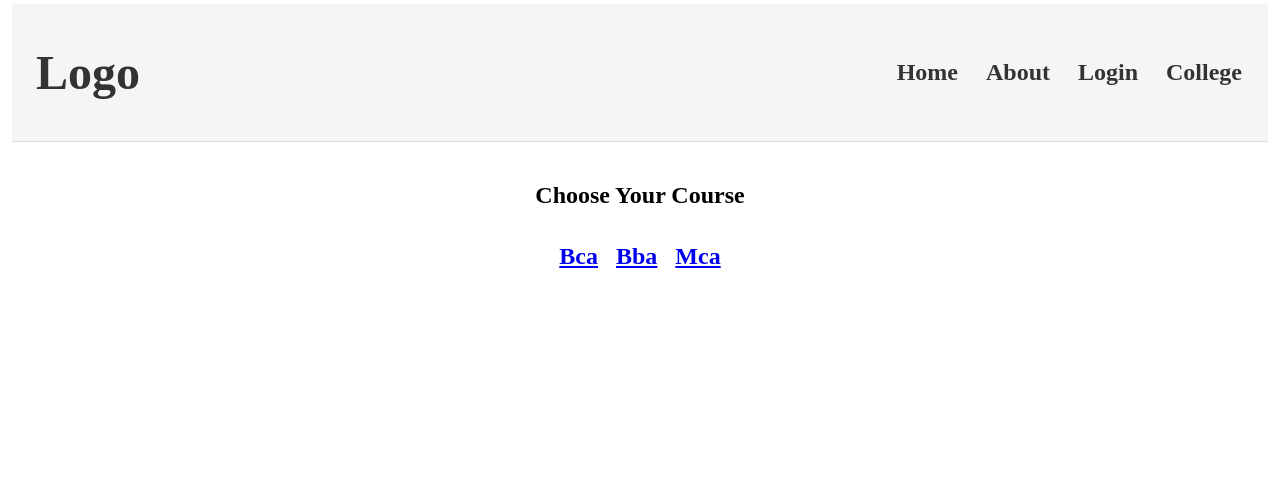
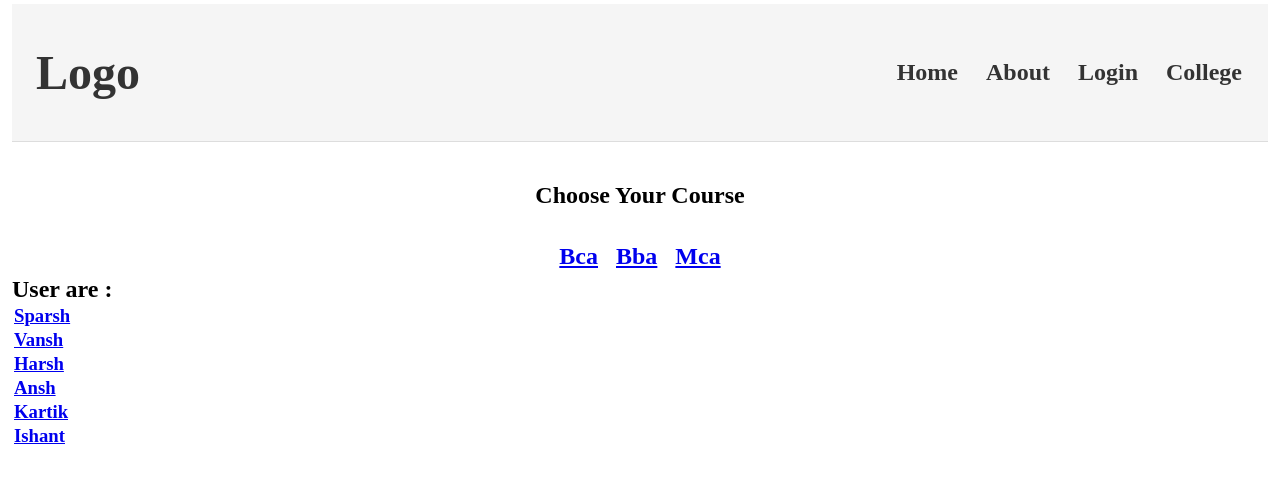
Before and after one commit to xsparsh1/React, a React (Vite) app: page /user/college in a window 1280 px wide. Shown: the top 480 px of the page. Built offline with nearby package versions, Linux system fonts and the light colour scheme.

Commit message:
Dynamic Routing in React Router

```diff
--- a/src/practice_Part_2/ReactRouter/CollegeFiles/Bba.jsx
+++ b/src/practice_Part_2/ReactRouter/CollegeFiles/Bba.jsx
@@ -4,7 +4,7 @@ export function Bba(){
     return(
         <div>
             <h2>Welcome to Bba</h2>
-            <Link to="/college"><h2>Back</h2></Link>
+            <Link to="/user/college"><h2>Back</h2></Link>
         </div>
     )
 }
--- a/src/practice_Part_2/ReactRouter/CollegeFiles/Bca.jsx
+++ b/src/practice_Part_2/ReactRouter/CollegeFiles/Bca.jsx
@@ -4,7 +4,7 @@ export function Bca(){
     return(
         <div>
             <h2>Welcome to Bca</h2>
-            <Link to="/college"><h2>Back</h2></Link>
+            <Link to="/user/college"><h2>Back</h2></Link>
         </div>
     )
 }
--- a/src/practice_Part_2/ReactRouter/CollegeFiles/College.jsx
+++ b/src/practice_Part_2/ReactRouter/CollegeFiles/College.jsx
@@ -1,4 +1,5 @@
 import {Link, Outlet} from "react-router";
+import { User } from "../DynamicRouting/User";
 
 export function College(){
     return(
@@ -12,6 +13,8 @@ export function College(){
                 <Outlet/>
             </div>
 
+            <User/>
+
         </>
     )
 }
--- a/src/practice_Part_2/ReactRouter/CollegeFiles/Mca.jsx
+++ b/src/practice_Part_2/ReactRouter/CollegeFiles/Mca.jsx
@@ -4,7 +4,7 @@ export function Mca(){
     return(
         <div>
             <h2>Welcome to Mca</h2>
-            <Link to="/college"><h2>Back</h2></Link>
+            <Link to="/user/college"><h2>Back</h2></Link>
         </div>
     )
 }
--- /dev/null
+++ b/src/practice_Part_2/ReactRouter/DynamicRouting/User.jsx
@@ -0,0 +1,24 @@
+import { Link } from "react-router"
+
+export function User(){
+
+    const UserData=[
+        {id:1,name:"Sparsh"},
+        {id:2,name:"Vansh"},
+        {id:3,name:"Harsh"},
+        {id:4,name:"Ansh"},
+        {id:5,name:"Kartik"},
+        {id:6,name:"Ishant"}
+    ]
+
+    return(
+        <>
+        <h2>User are :</h2>
+        {
+            UserData.map((item,index)=>(
+                <h3><Link to={"/user/userprofile/"+item.id}>{item.name}</Link></h3>
+            ))
+        }
+        </>
+    )
+}
--- /dev/null
+++ b/src/practice_Part_2/ReactRouter/DynamicRouting/UserDetail.jsx
@@ -0,0 +1,14 @@
+import { Link, useParams } from "react-router"
+
+export function UserDetail(){
+
+    const {id}=useParams();
+
+    return(
+        <>
+        <h2>User Details are Available</h2>
+        <h2> User Id is : {id}</h2>
+        <h3><Link to={"/user/college"}>Back</Link></h3>
+        </>
+    )
+}
--- a/src/practice_Part_2/ReactRouter/Routing.jsx
+++ b/src/practice_Part_2/ReactRouter/Routing.jsx
@@ -7,6 +7,7 @@ import { College } from "./CollegeFiles/College";
 import { Bca } from "./CollegeFiles/Bca";
 import { Bba } from "./CollegeFiles/Bba";
 import { Mca } from "./CollegeFiles/Mca";
+import { UserDetail } from "./DynamicRouting/UserDetail";
 
 export function Routing(){
     return(
@@ -19,6 +20,7 @@ export function Routing(){
                 <Route path="about" element={<About/>}/>
                 <Route path="login" element={<Login/>}/>
                 <Route path="college" element={<College/>}/>
+                <Route path="userprofile/:id" element={<UserDetail/>}/>
             </Route>
 
             {/* Nested Rotuing Routes */}
```
